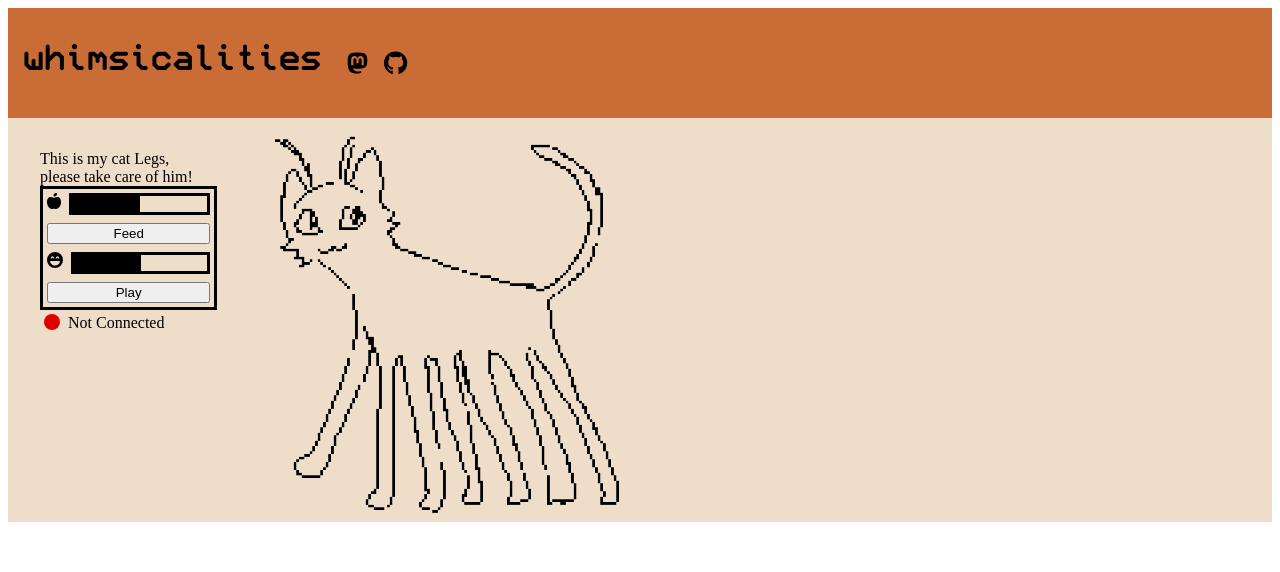
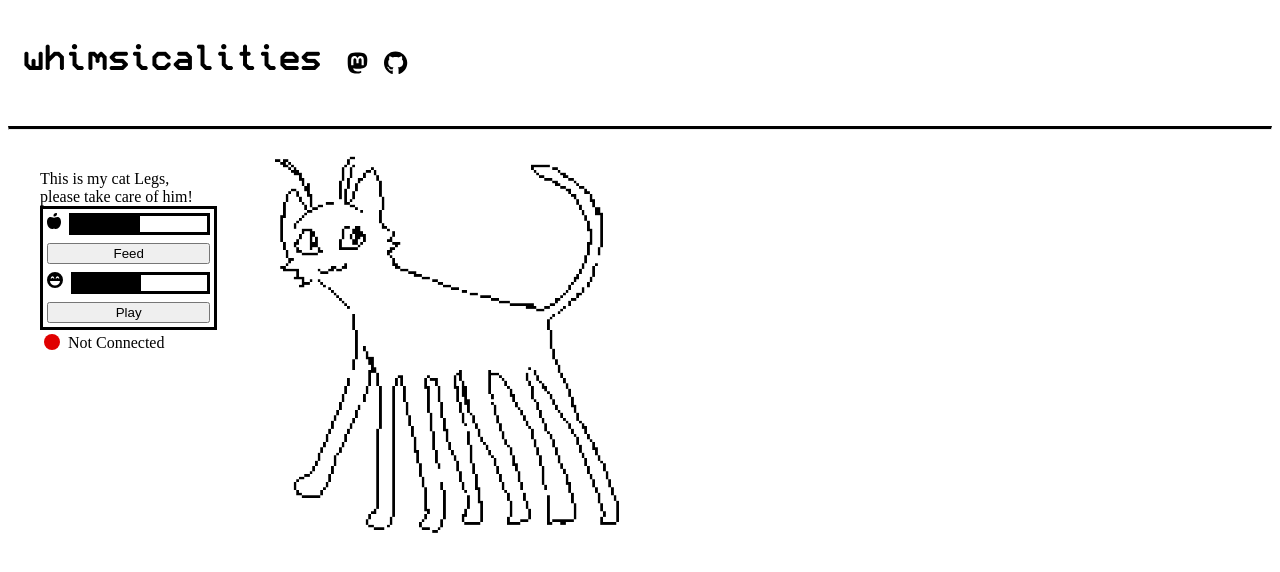
Before and after one commit to whimsicalities/personal-site, an Angular app in the folder client/whimsicalities/: page / in a window 1280 px wide. Shown: the top 572 px of the page. Built offline with nearby package versions, Linux system fonts and the light colour scheme; no server answers.

Commit message:
Add divider and remove background colour

```diff
--- a/client/whimsicalities/src/app/app.component.html
+++ b/client/whimsicalities/src/app/app.component.html
@@ -1,6 +1,7 @@
 <div id="site" class="grid">
     <div class="header">
         <app-title></app-title>
+        <hr class="solid">
     </div>
     <div class="content">
         <div class="flex-container">
--- a/client/whimsicalities/src/app/app.component.scss
+++ b/client/whimsicalities/src/app/app.component.scss
@@ -1,7 +1,3 @@
-#site {
-    background-color:#eeddc9;
-}
-
 .grid {
     display: grid;
     grid-template-columns:auto;
@@ -32,3 +28,7 @@
 #pet {
     flex: 6;
 }
+
+hr.solid {
+    border-top: 3px solid black;
+}
--- a/client/whimsicalities/src/app/title/title.component.scss
+++ b/client/whimsicalities/src/app/title/title.component.scss
@@ -11,7 +11,6 @@
 #whole-title {
     padding: 1em;
     display: flex;
-    background-color: #ca6c36;
     align-items: center;
 }
 
```
